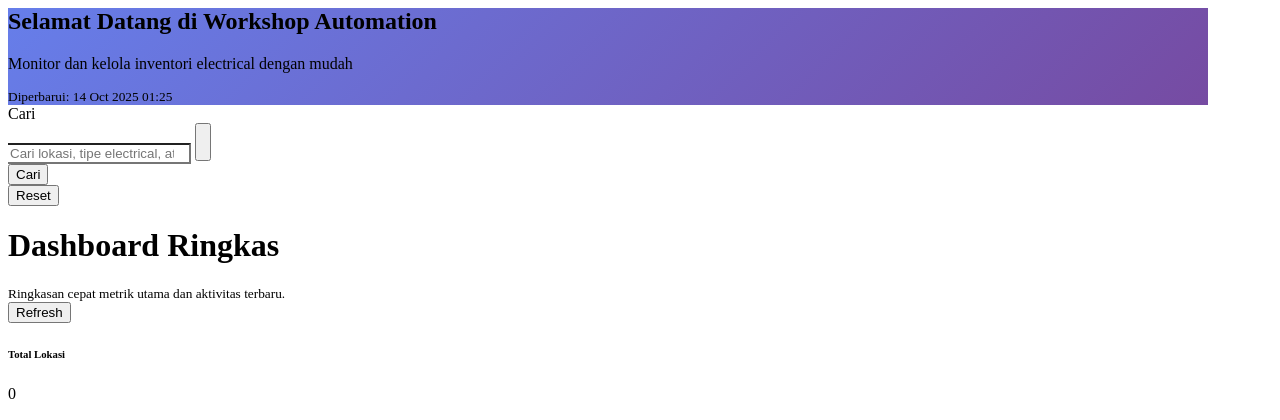
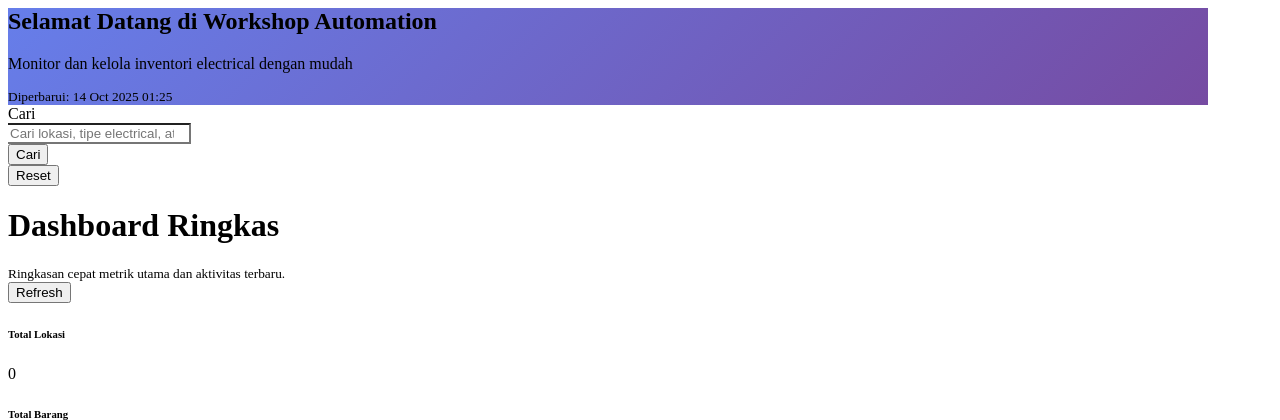
Before and after one commit to ryankputra/system_electrical, a CodeIgniter app: the page made by application/views/user/dashboard.php in a window 1280 px wide. Shown: the top 420 px of the page. Run offline with CodeIgniter, Linux system fonts and the light colour scheme; data that the repository does not hold is empty.

Commit message:
Refactor search bar input for cleaner layout; remove unnecessary elements

```diff
--- a/application/views/user/dashboard.php
+++ b/application/views/user/dashboard.php
@@ -25,11 +25,7 @@
                 <div class="col-md-9 col-12">
                     <label for="globalSearch" class="visually-hidden">Cari</label>
                     <div class="input-group search-bar">
-                        <span class="input-group-text bg-primary text-white"><i class="fas fa-search" aria-hidden="true"></i></span>
-                        <input type="search" class="form-control rounded-start" id="globalSearch" placeholder="Cari lokasi, tipe electrical, atau transaksi..." aria-label="Cari lokasi, tipe electrical, atau transaksi">
-                        <button type="button" id="clearInline" class="btn btn-outline-secondary d-none d-md-inline" onclick="clearSearch()" title="Reset pencarian">
-                            <i class="fas fa-times" aria-hidden="true"></i>
-                        </button>
+                        <input type="search" class="form-control" id="globalSearch" placeholder="Cari lokasi, tipe electrical, atau transaksi..." aria-label="Cari lokasi, tipe electrical, atau transaksi">
                     </div>
                 </div>
                 <div class="col-md-3 col-6 text-md-end">
```
